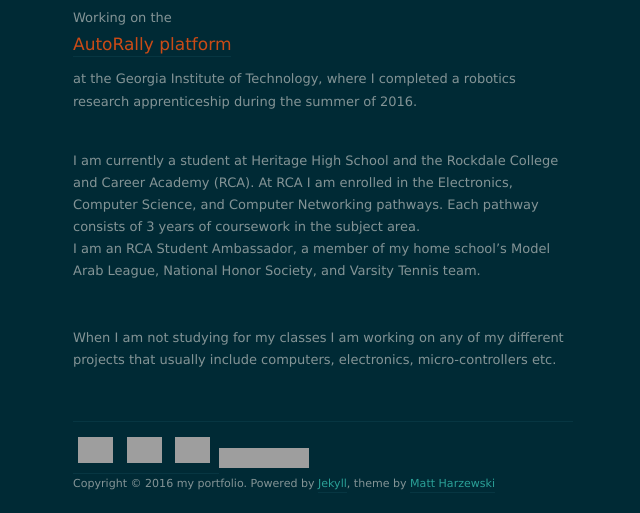
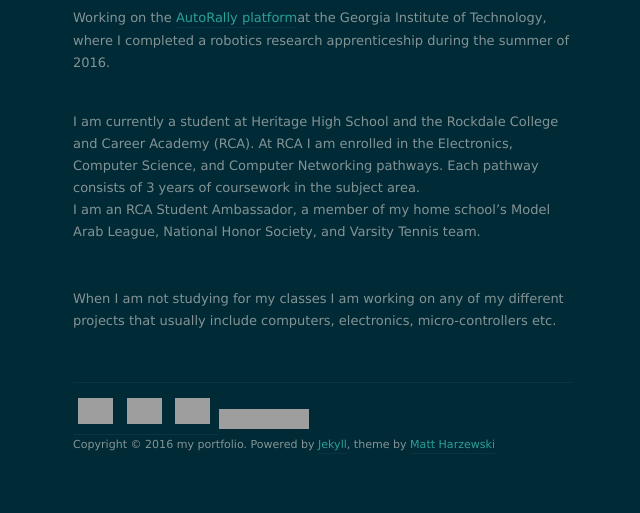
Before and after one commit to luisp23/luisp23.github.io, a Jekyll site: the page built from about/index.markdown, in a window 1280 px wide. Shown: the part 444-957 px from the top of the page, without its empty margins (317-957 px from the left). Built offline with Jekyll 4.4.1, drawn with Linux system fonts in a browser that asks for light colours; nearby versions of some CDN libraries; after the commit the page ends 919 px from its top, so only the background shows below that; grey boxes are pictures that could not be loaded.

Commit message:
fix errors

```diff
--- a/about/index.markdown
+++ b/about/index.markdown
@@ -6,7 +6,7 @@ title: about
 
 <figure>
   <img src="/images/DSC01720-1.JPG" alt="clus" height="300" width="500" />
-  <figcaption>Working on the <h1><a href="http://autorally.github.io/">AutoRally platform</a></h1> at the Georgia Institute of Technology, where I completed a robotics research apprenticeship during the summer of 2016. </figcaption>
+  <figcaption>Working on the <a href="http://autorally.github.io/">AutoRally platform</a>at the Georgia Institute of Technology, where I completed a robotics research apprenticeship during the summer of 2016. </figcaption>
 </figure>
 
 <br>
```
